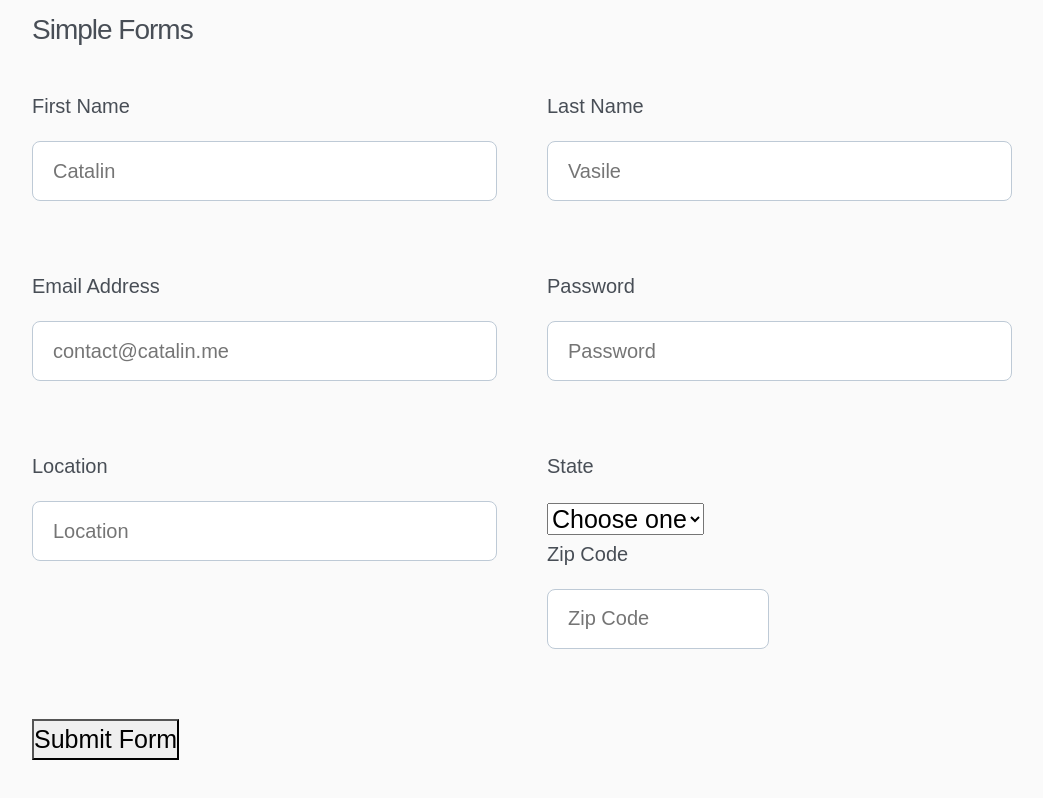
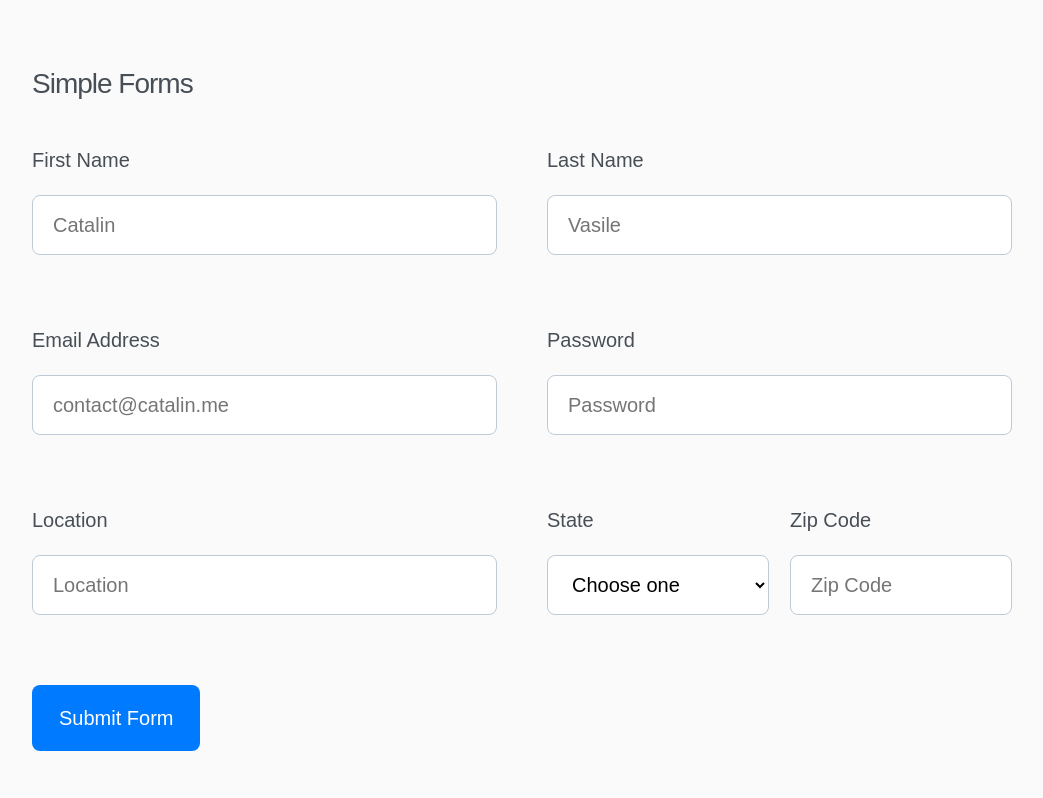
Before and after one commit to marina-zar/webpack-form.loc, a website built with webpack: page src/index.html in a window 1280 px wide. Shown: the part 1049-1847 px from the top of the page, without its empty margins (118-1161 px from the left). Built offline with nearby package versions, Linux system fonts and the light colour scheme; files whose address does not match are found by name.

Commit message:
responsive forms

```diff
--- a/src/assets/style.scss
+++ b/src/assets/style.scss
@@ -24,6 +24,10 @@
 $mainColor: #484e56;
 $maxWidthCont: 1360px;
 $smallWidthCont: 980px + 24px;
+$md1: 1200;
+$md2: 992;
+$md3: 768;
+$md4: 480;
 $ffamilyPop: "Poppins", sans-serif;
 $ffamilyRob: "Roboto", sans-serif;
 
@@ -33,11 +37,27 @@ body {
   font-size: 25px;
   color: $mainColor;
   background-color: #fafafa;
-
+  @media (max-width: $md3 + px) {
+    font-size: 20px;
+  }
 }
 h2 {
   font-size: 57px;
   margin-bottom: 55px;
+  @media (max-width: $md3 + px) {
+    font-size: 46px;
+    margin-bottom: 35px;
+  }
+  @media (max-width: $md4 + px) {
+    font-size: 40px;
+  }
+}
+h4 {
+  font-size: 28px;
+  letter-spacing: -1px;
+  font-weight: 400;
+  margin-bottom: 45px;
+
 }
 .container {
   max-width: $maxWidthCont;
@@ -49,31 +69,49 @@ h2 {
 /****************************Section Form*****************************/
 .form {
   margin: 150px 0 150px 0;
-  label {
-    display: block;
-  }
+
   p {
     font-family: $ffamilyRob;
-  }
-  h4 {
-    font-size: 28px;
-    letter-spacing: -1px;
-    font-weight: 400;
-    margin-bottom: 45px;
+    margin-bottom: 70px;
+    @media (max-width: $md4 + px) {
+      font-size: 18px;
+    }
   }
 }
 form {
   display: flex;
   flex-wrap: wrap;
   justify-content: space-between;
+  @media (max-width: $md2 + px) {
+    display: block;
+
+  }
+  >div:nth-child(6) {
+    display: flex;
+    justify-content: space-between;
+  }
   .simple-form__block {
     width: 465px;
     margin-bottom: 70px;
-    &:last-child {
-      display: inline-block;
+    @media (max-width: $md2 + px) {
+      margin: 0 auto;
+      margin-bottom: 50px;
+    }
+    @media (max-width: $md3 + px) {
+      width: 100%;
     }
     input {
       width: 100%;
+    }
+    select,
+    input#form7 {
+      width: 222px;
+      @media (max-width: $md3 + px) {
+        width: 100%;
+      }
+    }
+    input,
+    select {
       height: 60px;
       font-size: 20px;
       padding: 0 20px;
@@ -81,23 +119,52 @@ form {
       border-radius: 8px;
       background-color: #fff;
       outline: none;
-      &:checked,
+      @media (max-width: $md4 + px) {
+        font-size: 16px;
+      }
       &:hover,
-      &:active,
       &:focus{
         filter: drop-shadow(0px 2px 2px rgba(0,0,0,0.06)) drop-shadow(0px 6px 10px rgba(0,123,255,0.1));
         background-color: #ffffff;
         border: 1.7851985730376612px solid #007bff;
       }
-      &#form7 {
-        width: 222px;
-      }
+
     }
 
     label {
+      display: block;
       margin-bottom: 20px;
       font-size: 20px;
+      @media (max-width: $md4 + px) {
+        font-size: 18px;
+      }
     }
   }
+button {
+  padding: 16px 25px;
+  border-radius: 8px;
+  background-color: #007bff;
+  color: #fff;
+  font-size: 20px;
+  border: 2px transparent solid;
+  @media (max-width: $md2 + px) {
+    display: block;
+    margin: 0 auto;
+  }
+  @media (max-width: $md4 + px) {
+    width: 100%;
+  }
+  &:hover {
+    background-color: rgba(0, 125, 255, 0.34);
+    color: #005ebb;
+    border: 2px #005ebb solid;
+  }
+}
+}
 
+
+.simple-form__block div {
+  @media (max-width: $md3 + px) {
+    width: 45%;
+  }
 }
--- a/src/index.html
+++ b/src/index.html
@@ -37,43 +37,46 @@
         </p>
         <div class="form__simple simple-form">
             <h4 class="simple-form__title title">Simple Forms</h4>
-            <p class="simple-form__subtitle"></p>
-            <form action="http://jsonplaceholder.typicode.com/psts" method="post">
+            <form action="http://jsonplaceholder.typicode.com/posts" method="post">
                 <div class="simple-form__block">
                     <label for="form1">First Name</label>
-                    <input type="text" id="form1" placeholder="Catalin" required>
+                    <input type="text" id="form1" placeholder="Catalin" required name="First Name">
                 </div>
                 <div class="simple-form__block">
                     <label for="form2">Last Name</label>
-                    <input type="text" id="form2" placeholder="Vasile" required>
+                    <input type="text" id="form2" placeholder="Vasile" required name="Last Name">
                 </div>
                 <div class="simple-form__block">
                     <label for="form3">Email Address</label>
-                    <input type="email" id="form3" placeholder="contact@catalin.me" required>
+                    <input type="email" id="form3" placeholder="contact@catalin.me" required name="Email Address">
                 </div>
                 <div class="simple-form__block">
                     <label for="form4">Password</label>
-                    <input type="password" id="form4" placeholder="Password" required>
+                    <input type="password" id="form4" placeholder="Password" required name="Password">
                 </div>
                 <div class="simple-form__block">
                     <label for="form5">Location</label>
-                    <input type="text" id="form5" placeholder="Location"required>
+                    <input type="text" id="form5" placeholder="Location" required name="Location">
                 </div>
                 <div class="simple-form__block">
-                    <label for="form6">State</label>
-                    <select type="text" id="form6">
-                        <option value="Choose one" selected>Choose one</option>
-                        <option value="">Alabama</option>
-                        <option value="">Alaska</option>
-                        <option value="">Arizona</option>
-                        <option value="">Arkansas</option>
-                        <option value="">California</option>
-                        <option value="">Colorado</option>
-                        <option value="">Connecticut</option>
-                        <option value="">Delaware</option>
-                    </select>
-                    <label for="form7">Zip Code</label>
-                    <input type="number" id="form7" placeholder="Zip Code" required>
+                    <div class="">
+                        <label for="form6">State</label>
+                        <select type="text" id="form6" name="State">
+                            <option value="Choose one" selected>Choose one</option>
+                            <option value="Alabama">Alabama</option>
+                            <option value="Alaska">Alaska</option>
+                            <option value="Arizona">Arizona</option>
+                            <option value="Arkansas">Arkansas</option>
+                            <option value="California">California</option>
+                            <option value="Colorado">Colorado</option>
+                            <option value="Connecticut">Connecticut</option>
+                            <option value="Delaware">Delaware</option>
+                        </select>
+                    </div>
+                    <div class="">
+                        <label for="form7">Zip Code</label>
+                        <input type="number" id="form7" placeholder="Zip Code" required>
+                    </div>
                 </div>
 
                 <button type="submit">Submit Form</button>
--- a/webpack.config.js
+++ b/webpack.config.js
@@ -28,24 +28,13 @@ const optimization = () => {
     return config
 };
 
-const filename = ext => isDev ? `[name].${ext}` : `[name].[fullhash].${ext}`
+const filename = ext => isDev ? `[name].${ext}` : `[name].[fullhash].${ext}`;
 
 const cssLoaders = extra => {
     let loaders = [
         MiniCssExtractPlugin.loader,
         'css-loader',
-        {
-            loader: 'postcss-loader',
-            options: {
-                postcssOptions: {
-                    plugins: function () {
-                        return [
-                            require('autoprefixer')
-                        ];
-                    }
-                }
-            }
-        }
+
     ];
 
     if (extra) {
@@ -133,8 +122,8 @@ let conf = {
 };
 
 module.exports = (env, options) => {
-    // let isProd = options.mode === 'production';
+    let isProd = options.mode === 'production';
     conf.devtool = isProd ? false : 'eval-cheap-module-source-map';
     conf.target = isProd ? 'browserslist' : 'web';
     return conf;
-}
+};
```
Also changed, not shown: 1 other file.
